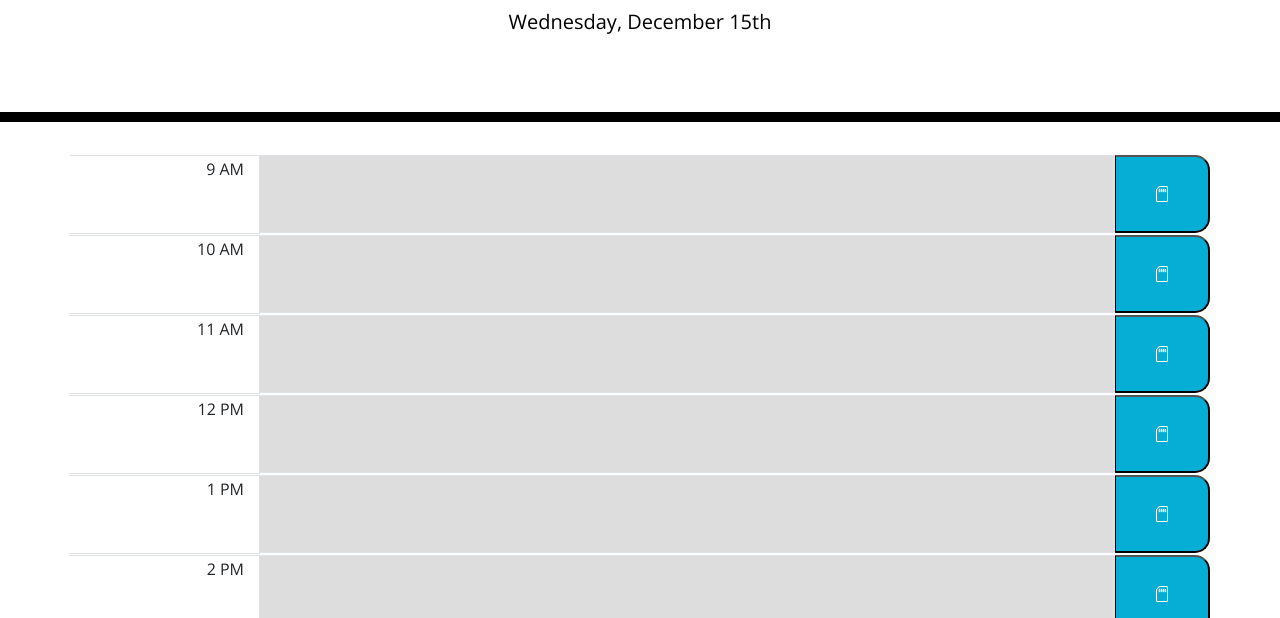
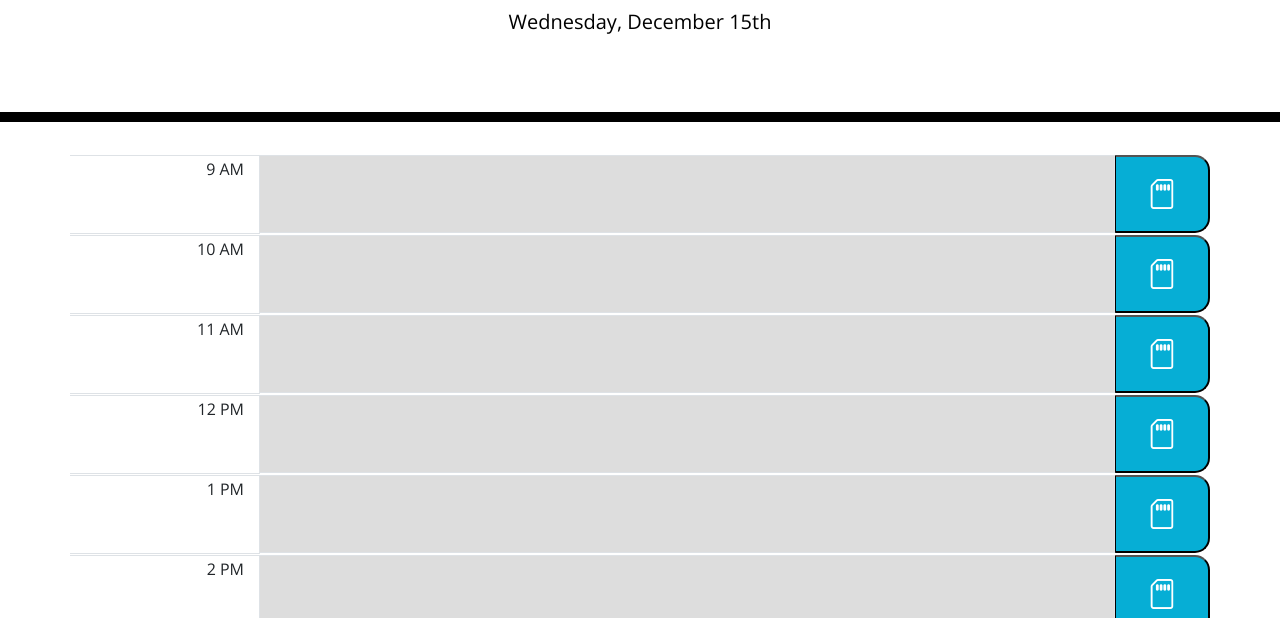
Before and after one commit to andrewbyoo/day-planner, a plain HTML site: page index.html in a window 1280 px wide. Shown: the part 182-800 px from the top of the page. Drawn offline with nearby package versions, Linux system fonts and the light colour scheme.

Commit message:
Added size for bootstrap icon and made icon change to another icon on hover

```diff
--- a/assets/css/style.css
+++ b/assets/css/style.css
@@ -82,8 +82,10 @@ textarea {
   padding-top: 5px;
 }
 
-.absoluteCenter {
-  position: absolute;
-  top: 40%;
-  transform: translateX(-50%);
+.bi-sd-card {
+  font-size: 30px !important;
 }
+
+.bi-sd-card:hover::before {
+  content: "\f654";
+}
```
